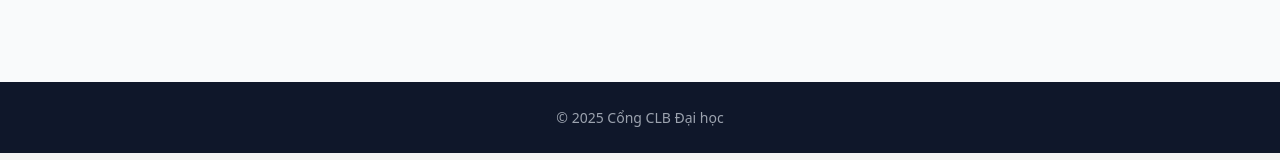
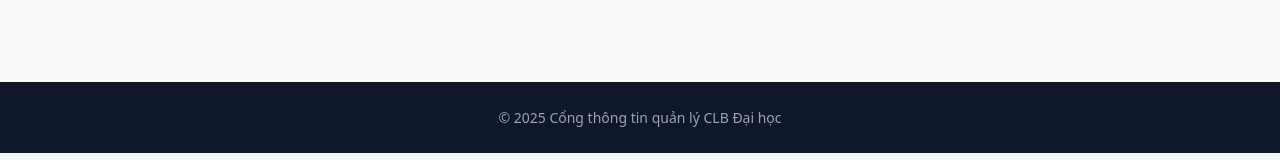
Before and after one commit to hnguyen013/nhapmon_cnpm_group-1_club-management, a Django app: page /clubs/ in a window 1280 px wide. Shown: the part 640-800 px from the top of the page. Run offline with Django 5.2, Linux system fonts and the light colour scheme.

Commit message:
WIP: base home layout

```diff
--- a/portal/templates/portal/base_home.html
+++ b/portal/templates/portal/base_home.html
@@ -4,7 +4,7 @@
 <html lang="vi">
 <head>
     <meta charset="utf-8">
-    <title>{% block title %}Cổng CLB{% endblock %}</title>
+    <title>{% block title %}Cổng thông tin quản lý CLB{% endblock %}</title>
 
     <link rel="stylesheet" href="{% static 'portal/css/base_home.css' %}">
     {% block extra_css %}{% endblock %}
@@ -36,7 +36,7 @@
 
 <footer class="site-footer">
     <div class="container">
-        <p>© {% now "Y" %} Cổng CLB Đại học</p>
+        <p>© {% now "Y" %} Cổng thông tin quản lý CLB Đại học</p>
     </div>
 </footer>
 
```
